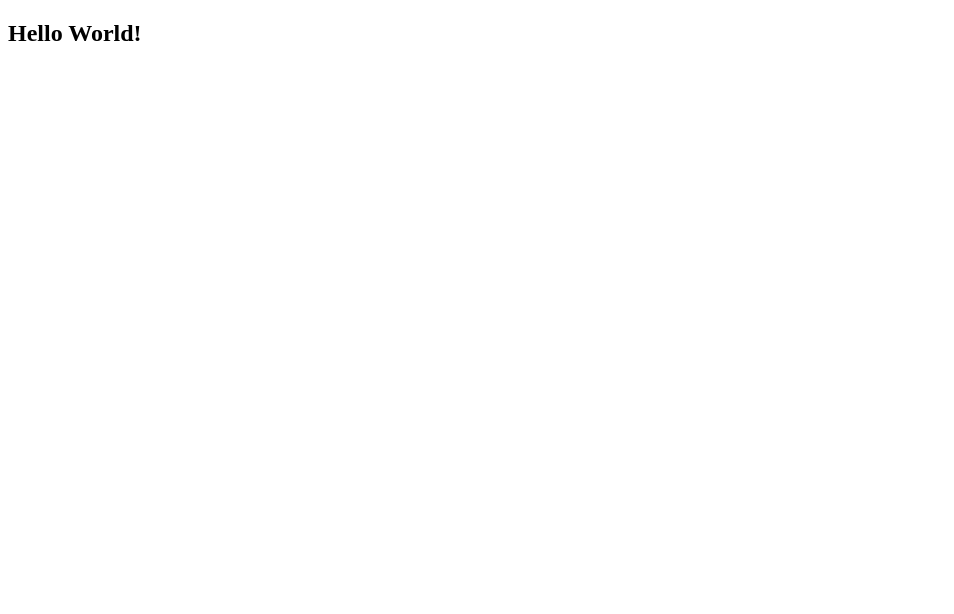
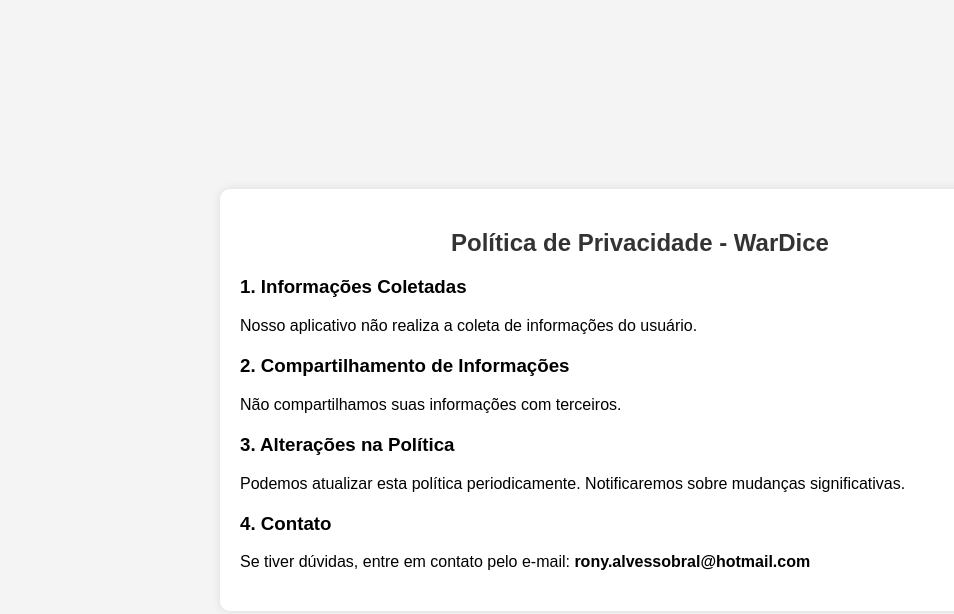
Before and after one commit to rony1533/Privacity, a plain HTML site: page index.html in a window 1280 px wide. Shown: the whole page, without its empty margins (0-954 px from the left). Drawn offline with Linux system fonts and the light colour scheme.

Commit message:
feat: adicionando informações da politica de privacidade

```diff
--- a/index.html
+++ b/index.html
@@ -1,13 +1,56 @@
 <!DOCTYPE html>
-<html lang="en">
+<html lang="pt">
 <head>
-  <meta charset="UTF-8">
-  <meta name="viewport" content="width=device-width, initial-scale=1.0">
-  <title>Polit</title>
+    <meta charset="UTF-8">
+    <meta name="viewport" content="width=device-width, initial-scale=1.0">
+    <title>Política de Privacidade</title>
+    <style>
+        body {
+            font-family: Arial, sans-serif;
+            background-color: #f4f4f4;
+            display: flex;
+            justify-content: center;
+            align-items: center;
+            min-height: 100vh;
+            margin: 0;
+        }
+        .container {
+            background: white;
+            padding: 20px;
+            width: 80%;
+            max-width: 800px;
+            box-shadow: 0px 0px 10px rgba(0, 0, 0, 0.1);
+            border-radius: 10px;
+            text-align: center;
+        }
+        h2 {
+            color: #333;
+        }
+        .section {
+            margin-bottom: 20px;
+            text-align: left;
+        }
+    </style>
 </head>
 <body>
-
-  <h2>Hello World!</h2>
-
+    <div class="container">
+        <h2>Política de Privacidade - WarDice</h2>
+        <div class="section">
+            <h3>1. Informações Coletadas</h3>
+            <p>Nosso aplicativo não realiza a coleta de informações do usuário.</p>
+        </div>
+        <div class="section">
+            <h3>2. Compartilhamento de Informações</h3>
+            <p>Não compartilhamos suas informações com terceiros.</p>
+        </div>
+        <div class="section">
+            <h3>3. Alterações na Política</h3>
+            <p>Podemos atualizar esta política periodicamente. Notificaremos sobre mudanças significativas.</p>
+        </div>
+        <div class="section">
+            <h3>4. Contato</h3>
+            <p>Se tiver dúvidas, entre em contato pelo e-mail: <strong>rony.alvessobral@hotmail.com</strong></p>
+        </div>
+    </div>
 </body>
 </html>
```
